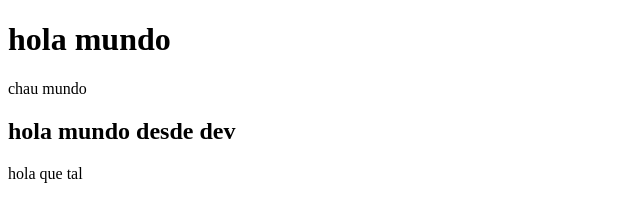
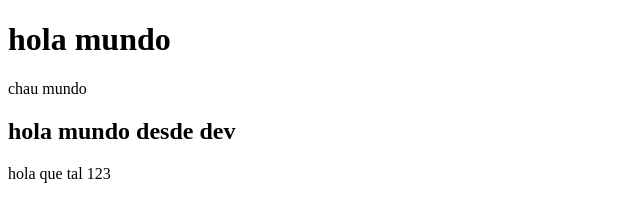
Before and after one commit to FarisTheRedMage/git-inicial, a plain HTML site: page index.html in a window 1280 px wide. Shown: the full height of the page, 0-640 px from the left. Drawn offline with Linux system fonts and the light colour scheme.

Commit message:
agregue 123 en nav

```diff
--- a/index.html
+++ b/index.html
@@ -16,7 +16,7 @@
     <h2>hola mundo desde dev</h2>
 
     <nav>
-        hola que tal
+        hola que tal 123
     </nav>
 
 </body>
```
